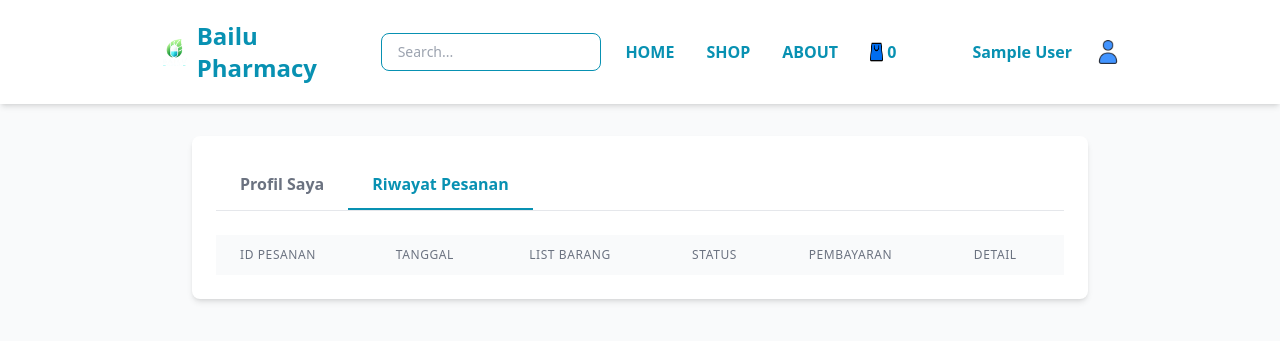
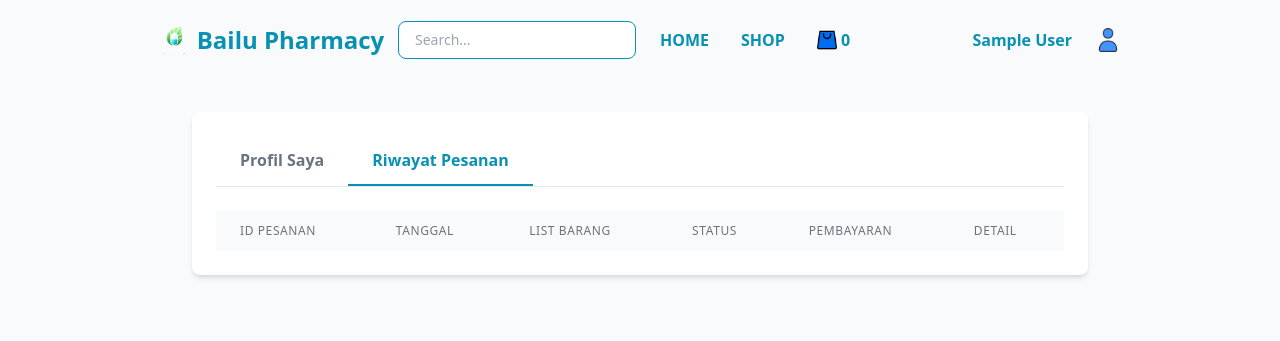
Before and after one commit to metrashandy/Web-Apotek, a PHP site: page /history_belanja.php in a window 1280 px wide. Shown: the top 341 px of the page. Run offline with PHP 8.4, Linux system fonts and the light colour scheme; the visitor is signed in with stand-in values (Sample User, id 1); data that the repository does not hold is empty.

Commit message:
merapikan kode dan hapus menu about

```diff
--- a/history_belanja.php
+++ b/history_belanja.php
@@ -47,9 +47,11 @@ $result = $mysqli->query("
     <link href="src/output.css" rel="stylesheet">
 </head>
 
+<script src="cart.js"></script>
+
 <body class="bg-gray-50">
     <!-- Navbar -->
-    <header class="sticky py-5 bg-white shadow-md">
+    <header class="sticky py-5">
         <nav class="w-9/12 flex flex-row mx-auto items-center">
             <div class="flex items-center basis-1/4">
                 <a href="home.php" class="flex items-center">
@@ -58,10 +60,14 @@ $result = $mysqli->query("
                 </a>
             </div>
             <div class="basis-1/4 flex items-center justify-start mr-2">
+                <form action="shop.php" method="GET" class="w-full">
                     <input
                         type="text"
+                        name="search"
                         placeholder="Search..."
-                    class="px-4 py-2 border rounded-lg text-sm border-cyan-600 w-full focus:outline-none focus:ring focus:ring-cyan-300" />
+                        class="px-4 py-2 border rounded-lg text-sm border-cyan-600 w-full focus:outline-none focus:ring focus:ring-cyan-300"
+                        required />
+                </form>
             </div>
             <div class="basis-1/4 flex items-center justify-start">
                 <a href="home.php" class="mx-4 font-semibold text-cyan-600 hover:text-cyan-700">
@@ -70,25 +76,22 @@ $result = $mysqli->query("
                 <a href="shop.php" class="mx-4 font-semibold text-cyan-600 hover:text-cyan-700">
                     <span>SHOP</span>
                 </a>
-                <a href="#" class="mx-4 font-semibold text-cyan-600 hover:text-cyan-700">
-                    <span>ABOUT</span>
-                </a>
-                <!-- Updated Cart Button with Dynamic Count -->
                 <button onclick="showPopup()" class="mx-4 font-semibold text-cyan-600 hover:text-cyan-700 flex items-center">
                     <img src="image/icon-shop.png" alt="cart" class="h-5 w-5 mr-1" />
-                    <span id="cart-count">0</span> <!-- Updated Span -->
+                    <span id="cart-count">0</span>
                 </button>
             </div>
             <div class="basis-1/4 flex justify-end items-center">
                 <?php
-                // Tampilkan ikon user dan nama jika sudah login, atau tombol login jika belum
+                // Tampilkan ikon user dan nama jika sudah login
                 if (isset($_SESSION['login']) && $_SESSION['login'] === true && !empty($_SESSION['username'])) {
-                    echo '<span class="px-4 py-2 text-cyan-600 font-semibold mr-2">'
+                    echo '<span class="px-4 py-2 text-cyan-600 font-semibold rounded-lg mr-2">'
                         . htmlspecialchars($_SESSION['username']) . '</span>';
                     echo '<a href="profile.php" class="flex items-center">';
-                    echo '  <img src="image/icon-user.png" alt="User" class="h-6 w-6 hover:opacity-80" />';
+                    echo '  <img src="image/icon-user.png" alt="User" class="h-6 w-6" />';
                     echo '</a>';
                 } else {
+                    // Jika belum login, tampilkan tombol login
                     echo '<a href="login.php" class="px-4 py-2 bg-cyan-600 text-white rounded-lg font-semibold hover:bg-cyan-700">LOGIN</a>';
                 }
                 ?>
@@ -104,6 +107,7 @@ $result = $mysqli->query("
 
             <!-- Modal panel -->
             <div class="relative inline-block align-bottom bg-white rounded-lg text-left overflow-hidden shadow-xl transform transition-all sm:my-8 sm:align-middle sm:max-w-4xl sm:w-full">
+
                 <!-- Modal header -->
                 <div class="bg-white px-4 pt-5 pb-4 sm:p-6 sm:pb-4">
                     <div class="flex justify-between items-center pb-3 border-b border-gray-200">
@@ -144,25 +148,41 @@ $result = $mysqli->query("
                                 </tr>
                             </thead>
                             <tbody class="bg-white divide-y divide-gray-200" id="cart-items">
-                                <!-- Cart items will be inserted here by JavaScript -->
+                                <!-- Cart items -->
                             </tbody>
                         </table>
                     </div>
                 </div>
 
                 <!-- Modal footer -->
-                <div class="bg-gray-50 px-4 py-3 sm:px-6 sm:flex sm:flex-row-reverse">
-                    <div class="flex justify-between items-center w-full">
-                        <div class="text-lg font-semibold text-gray-900">
-                            Total: Rp <span id="total-harga" class="text-cyan-600">0</span>
+                <div class="bg-gray-50 px-6 py-4 sm:px-6">
+                    <div class="flex flex-col space-y-4">
+                        <!-- Biaya Kirim -->
+                        <div class="flex items-center">
+                            <span class="text-md font-medium text-gray-700 mr-2">Biaya Kirim:</span>
+                            <span class="text-md font-semibold text-cyan-600"><span id="biaya-kirim">0</span></span>
                         </div>
+                        <!-- Pricing Details -->
+                        <div class="flex items-center">
+                            <span class="text-md font-medium text-gray-700 mr-2">Total Harga:</span>
+                            <span class="text-md font-semibold text-cyan-600"><span id="total-harga">0</span></span>
+                        </div>
+                        <!-- Total Harga with Action Buttons -->
+                        <div class="flex items-center justify-between">
+                            <!-- Total Biaya -->
+                            <div class="flex items-center border-t border-gray-200 pt-2">
+                                <span class="text-xl font-bold text-gray-800 mr-2">Total Biaya:</span>
+                                <span class="text-xl font-bold text-cyan-600"><span id="total-biaya">0</span></span>
+                            </div>
+                            <!-- Action Buttons -->
                             <div class="flex space-x-3">
-                            <button type="button" onclick="hidePopup()" class="mt-3 w-full inline-flex justify-center rounded-md border border-gray-300 shadow-sm px-4 py-2 bg-white text-base font-medium text-gray-700 hover:bg-gray-50 focus:outline-none focus:ring-2 focus:ring-offset-2 focus:ring-cyan-500 sm:mt-0 sm:w-auto sm:text-sm">
+                                <button type="button" onclick="hidePopup()" class="px-4 py-2 bg-white border border-gray-300 text-gray-700 rounded-lg hover:bg-gray-100">
                                     Lanjut Belanja
                                 </button>
-                            <button type="button" onclick="submitOrder()" class="w-full inline-flex justify-center rounded-md border border-transparent shadow-sm px-4 py-2 bg-cyan-600 text-base font-medium text-white hover:bg-cyan-700 focus:outline-none focus:ring-2 focus:ring-offset-2 focus:ring-cyan-500 sm:ml-3 sm:w-auto sm:text-sm">
+                                <button type="button" onclick="choosePaymentType()" class="px-4 py-2 bg-cyan-600 text-white rounded-lg hover:bg-cyan-700">
                                     Konfirmasi Pesanan
                                 </button>
+                            </div>
                         </div>
                     </div>
                 </div>
--- a/pesanan.action.php
+++ b/pesanan.action.php
@@ -34,7 +34,7 @@ if ($_SERVER['REQUEST_METHOD'] === 'POST') {
             die("Format file bukti transfer tidak valid.");
         }
 
-        if ($bukti_transfer['size'] > 2 * 1024 * 1024) { // Maksimum 2MB
+        if ($bukti_transfer['size'] > 2 * 1024 * 1024) {
             die("Ukuran file bukti transfer terlalu besar.");
         }
 
--- a/signup.php
+++ b/signup.php
@@ -9,7 +9,7 @@ require "koneksi.php";
 <head>
     <meta charset="UTF-8">
     <meta name="viewport" content="width=device-width, initial-scale=1.0">
-    <title>Signup - AyoMain</title>
+    <title>Signup - Bailu Pharmacy</title>
     <link href="src/output.css" rel="stylesheet">
 </head>
 
```
Also changed, not shown: cart.js (+5 -5 lines), home.php (+17 -25 lines), login.php (+3 -5 lines), profile.php (+35 -17 lines), shop.php (+12 -15 lines), image/no-product.png (added). Lines whose indentation alone changed are shown as unchanged.
